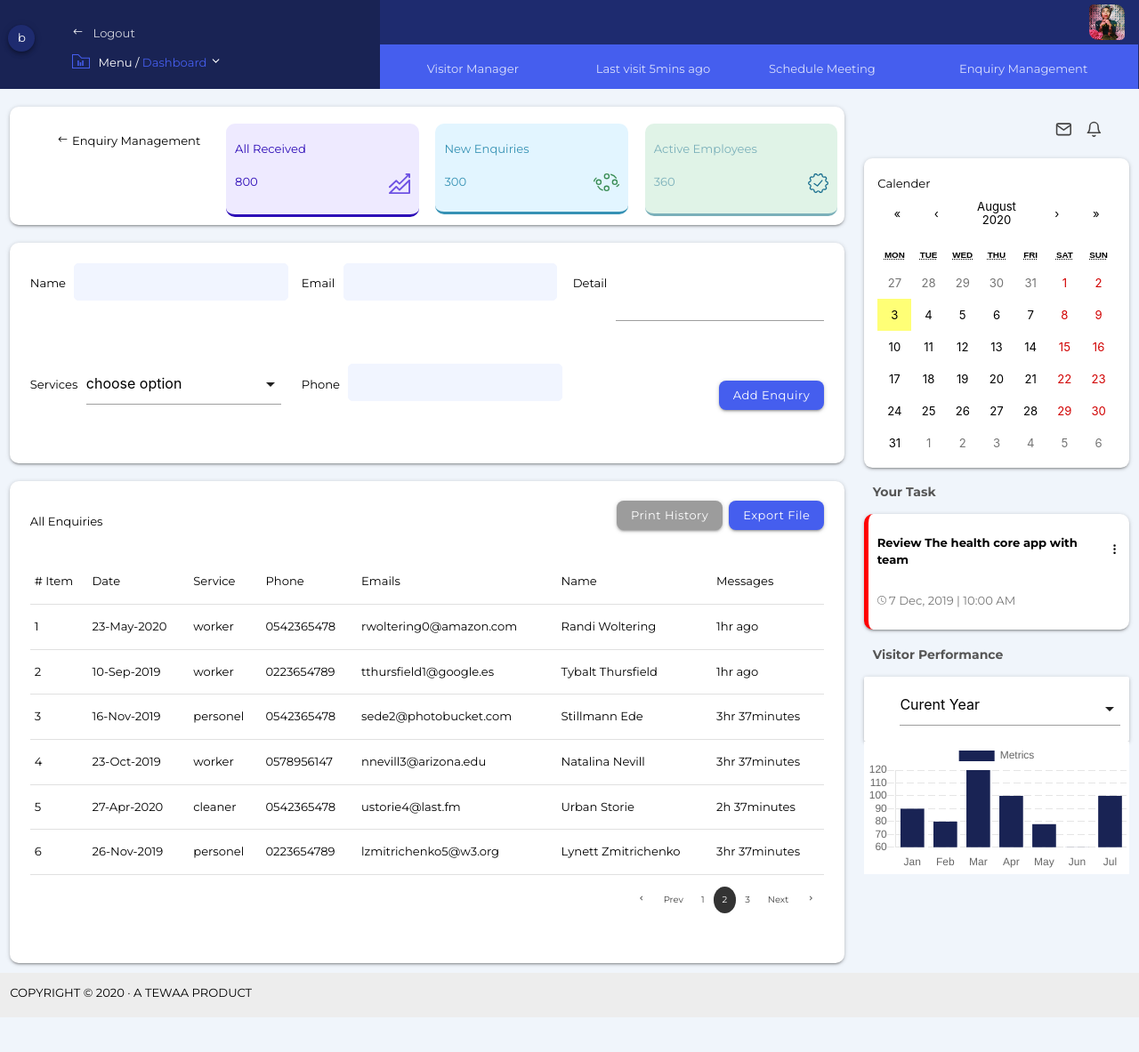
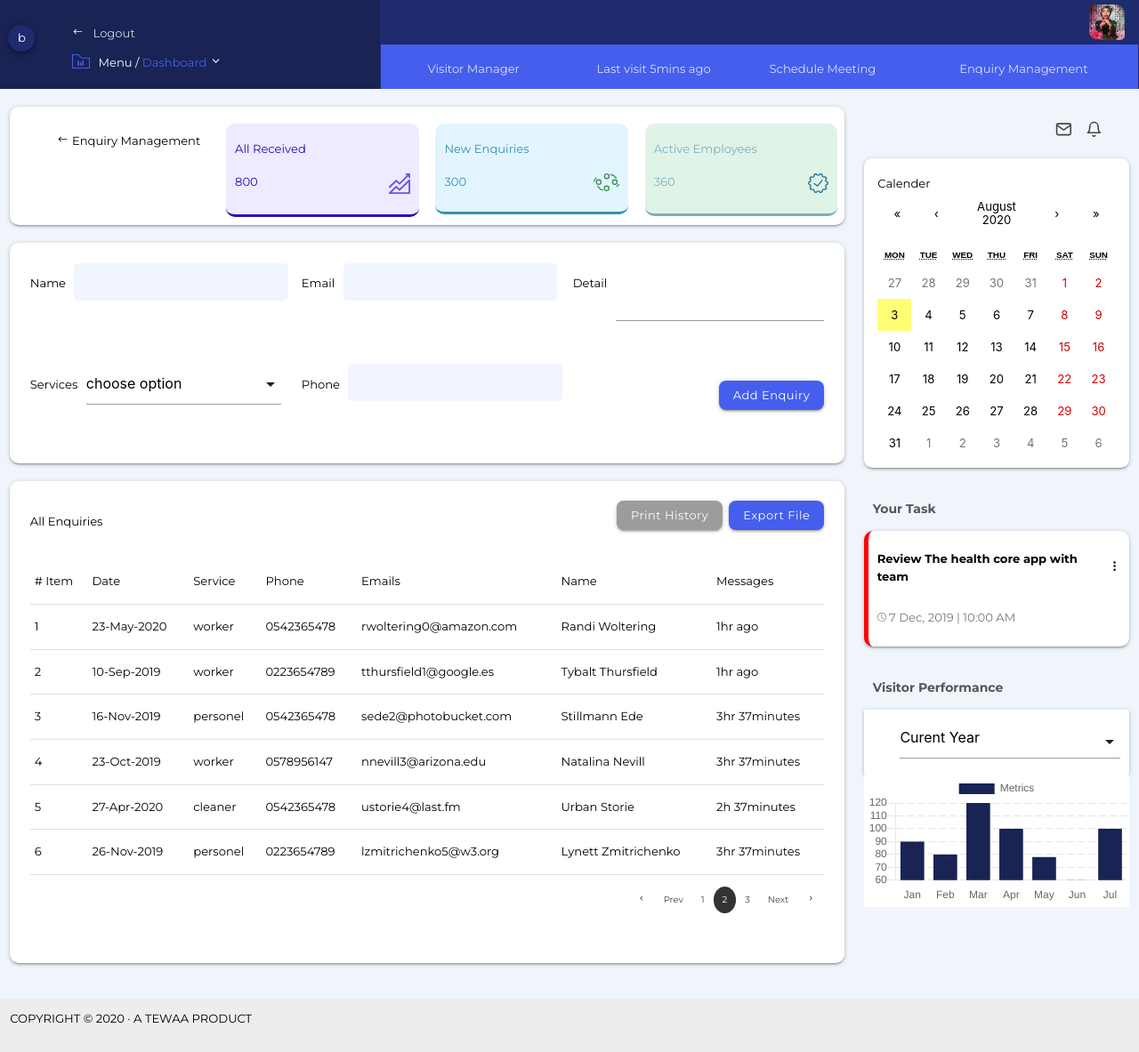
Before and after one commit to danielkpodo/webber-test, a React (Create React App) app: page / in a window 1280 px wide. Shown: the whole page at 89% size. Before the commit the page ends 1144 px from the top, so only its background shows below. Built offline with nearby package versions, Linux system fonts and the light colour scheme.

Commit message:
finished customizations for media queries

```diff
--- a/src/containers/App.css
+++ b/src/containers/App.css
@@ -22,7 +22,7 @@
 }
 .main-header .right-header .user-tasks {
   background: #455eee;
-  margin-left: -11px;
+  margin-left: -10px;
   margin-right: -10px;
   height: 50px;
 }
@@ -264,7 +264,7 @@
 }
 
 .task {
-  margin: 0.625rem 0;
+  margin-top: 2rem;
 }
 .task h6 {
   color: #555;
@@ -296,7 +296,7 @@
 }
 
 .performance {
-  margin: 0.625rem 0;
+  margin-top: 2rem;
 }
 .performance h6 {
   color: #555;
@@ -324,9 +324,13 @@
   background: #ededed;
   color: #000;
   text-transform: uppercase;
-  height: 50px;
-  margin-top: -0.625rem;
-  margin-bottom: -20px;
+  height: 60px;
+  margin-top: 40px;
+}
+@media (max-width: 500px) {
+  #footer {
+    margin-top: 60px;
+  }
 }
 
 body {
--- a/src/containers/scss/partials/_footer.scss
+++ b/src/containers/scss/partials/_footer.scss
@@ -2,7 +2,9 @@
   background: $footer-color;
   color: #000;
   text-transform: uppercase;
-  height: 50px;
-  margin-top: -0.625rem;
-  margin-bottom: -20px;
+  height: 60px;
+  margin-top: 40px;
+  @include mobile {
+    margin-top: 60px;
+  }
 }
--- a/src/containers/scss/partials/_main-header.scss
+++ b/src/containers/scss/partials/_main-header.scss
@@ -23,9 +23,10 @@
     .user-tasks {
       background: $light-blue;
       //this is what is causing the overflow
-      margin-left: -11px;
+      margin-left: -10px;
       margin-right: -10px;
       //overflow issues with margins
+
       height: 50px;
       @include mobile {
         height: 65px;
--- a/src/containers/scss/partials/_performance.scss
+++ b/src/containers/scss/partials/_performance.scss
@@ -1,5 +1,5 @@
 .performance {
-  margin: 0.625rem 0;
+  margin-top: 2rem;
   h6 {
     color: #555;
     font-size: 14px;
--- a/src/containers/scss/partials/_task.scss
+++ b/src/containers/scss/partials/_task.scss
@@ -1,5 +1,5 @@
 .task {
-  margin: 0.625rem 0;
+  margin-top: 2rem;
   h6 {
     color: #555;
     font-size: 14px;
```
Also changed, not shown: 1 other file (tests, documents, lock files or other folders).
